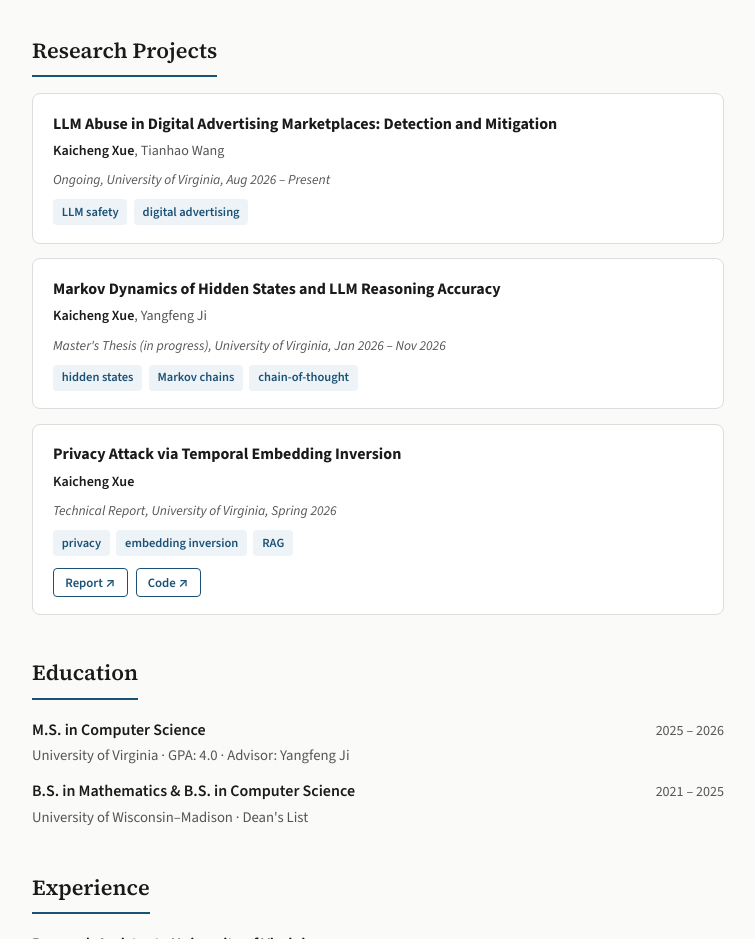
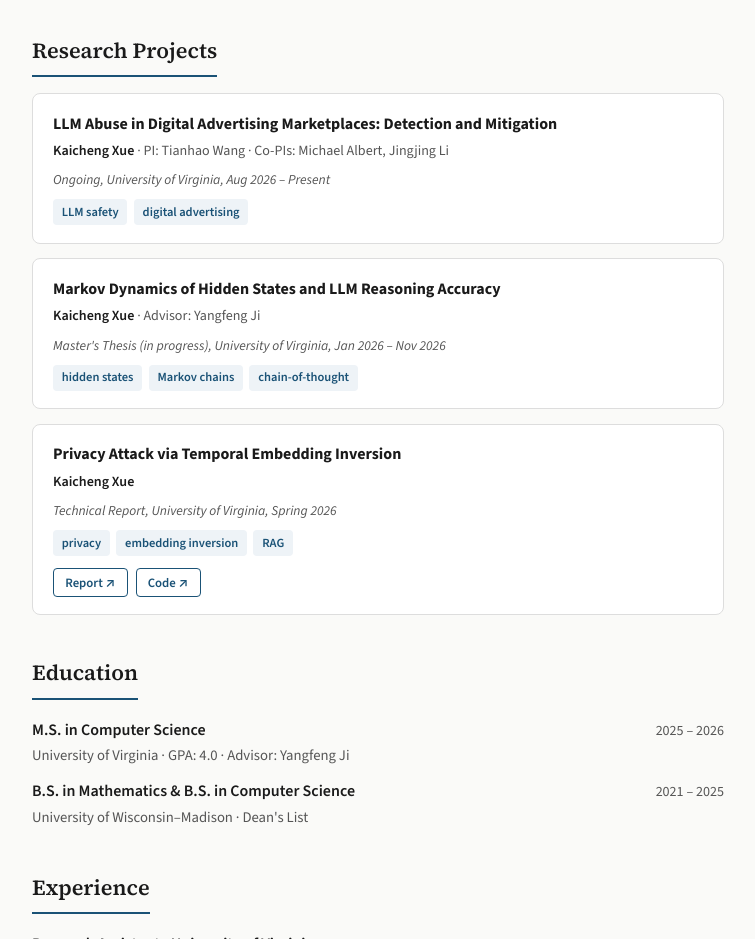
Before and after one commit to dldlzssdf/kaichengxue.github.io, a plain HTML site: page index.html in a window 1280 px wide. Shown: the part 920-1859 px from the top of the page, without its empty margins (262-1017 px from the left). Drawn offline with nearby package versions, Linux system fonts and the light colour scheme.

Commit message:
Add files via upload

```diff
--- a/index.html
+++ b/index.html
@@ -331,7 +331,7 @@ footer {
 
     <div class="pub">
       <div class="title">LLM Abuse in Digital Advertising Marketplaces: Detection and Mitigation</div>
-      <div class="authors"><strong>Kaicheng Xue</strong>, Tianhao Wang</div>
+      <div class="authors"><strong>Kaicheng Xue</strong> · PI: Tianhao Wang · Co-PIs: Michael Albert, Jingjing Li</div>
       <div class="venue">Ongoing, University of Virginia, Aug 2026 – Present</div>
       <div class="tags">
         <span>LLM safety</span>
@@ -341,7 +341,7 @@ footer {
 
     <div class="pub">
       <div class="title">Markov Dynamics of Hidden States and LLM Reasoning Accuracy</div>
-      <div class="authors"><strong>Kaicheng Xue</strong>, Yangfeng Ji</div>
+      <div class="authors"><strong>Kaicheng Xue</strong> · Advisor: Yangfeng Ji</div>
       <div class="venue">Master's Thesis (in progress), University of Virginia, Jan 2026 – Nov 2026</div>
       <div class="tags">
         <span>hidden states</span>
```
